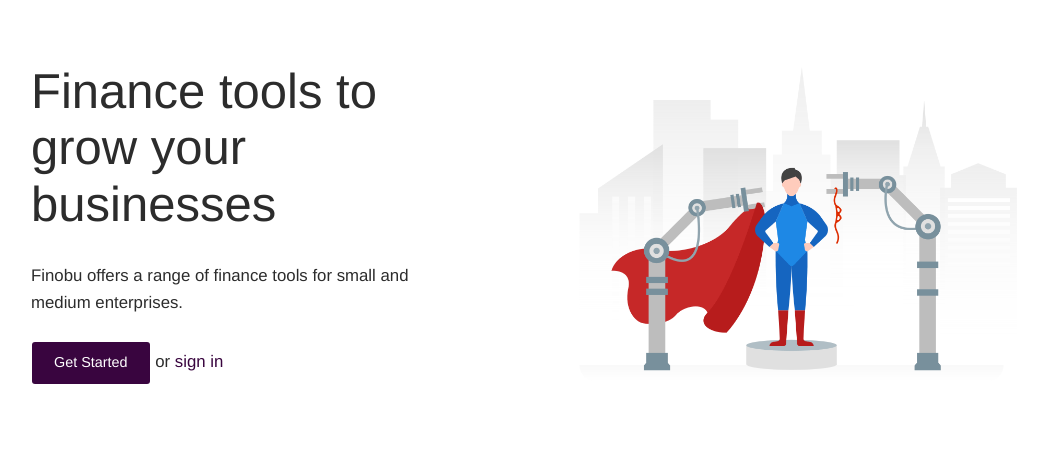
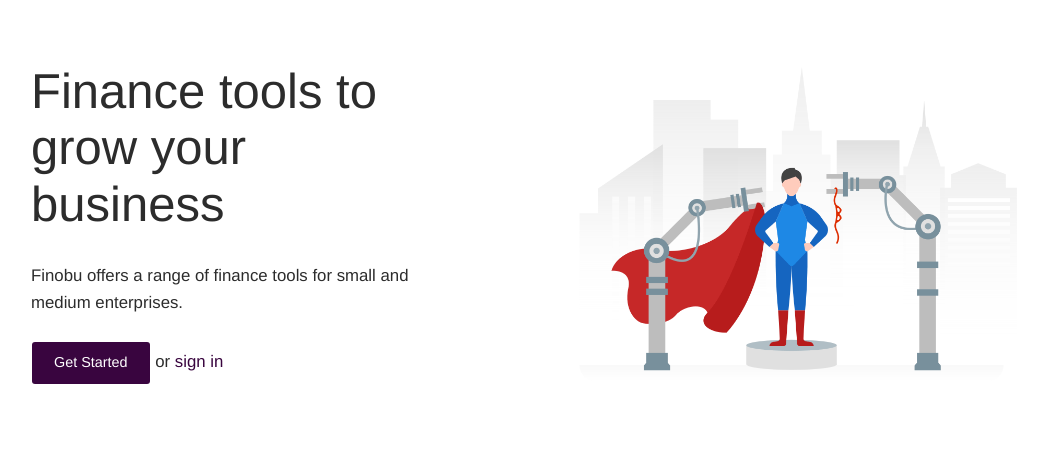
Before and after one commit to nicodemus-opon/finobu, a PHP site: page / in a window 1280 px wide. Shown: the part 111-585 px from the top of the page, without its empty margins (86-1133 px from the left). Run offline with PHP 8.4, Linux system fonts and the light colour scheme; some libraries are stand-ins or nearby versions.

Commit message:
2019-02-26T16:51

```diff
--- a/index.php
+++ b/index.php
@@ -13,7 +13,7 @@ include('includes/navbar.php');
             <div class="row" style="padding-top: 40px;">
                 <div class="col-md-5">
                     <div class="jumbotron bg-transparent">
-                        <h1>Finance tools to grow your businesses</h1>
+                        <h1>Finance tools to grow your business</h1>
                         <p> Finobu offers a range of finance tools for small and medium enterprises.</p>
                         <p><a class="btn btn-primary" role="button" href="#">Get Started</a> or <a class="btn-linkm " href="#u"> sign in</a></p>
                     </div>
```
